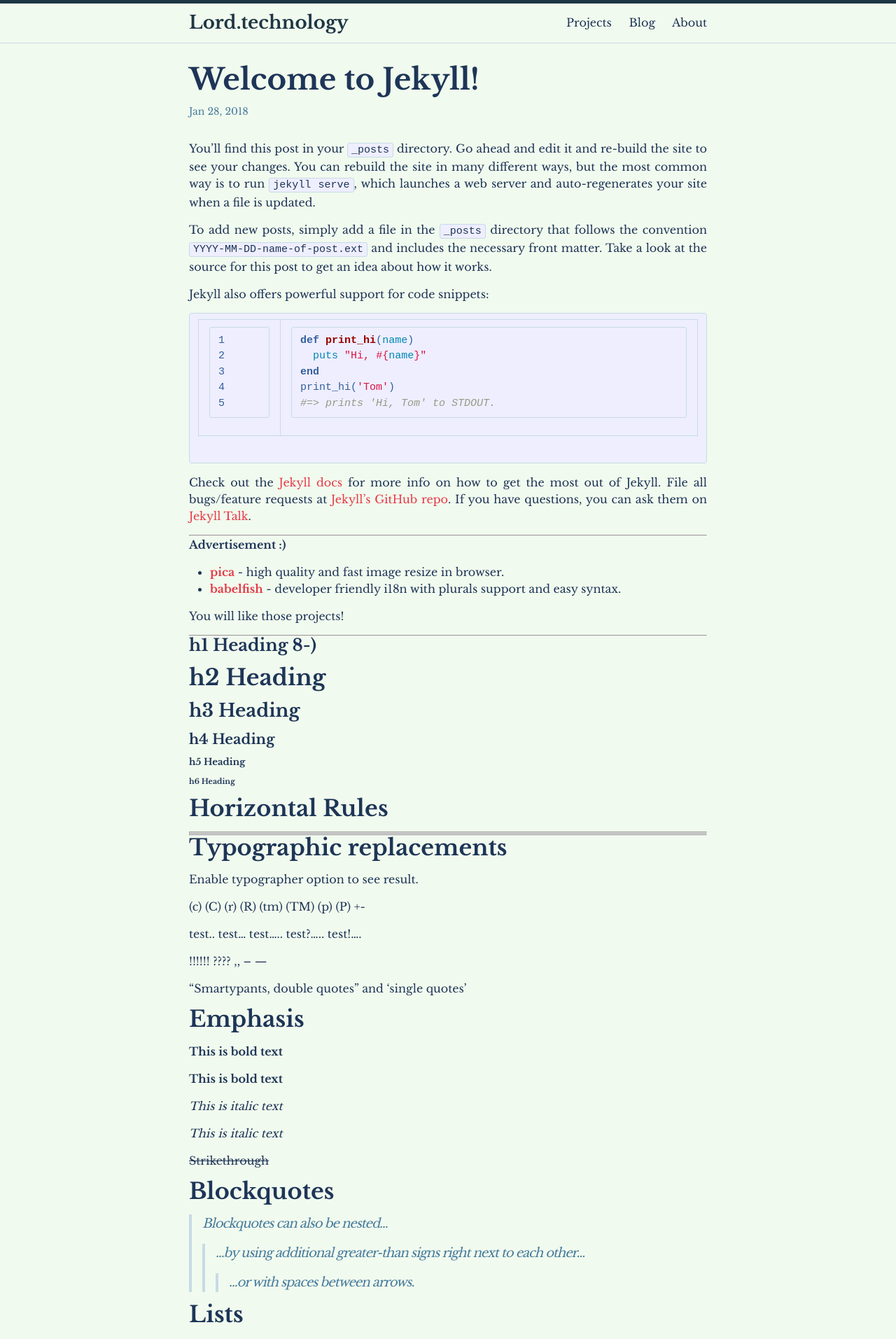
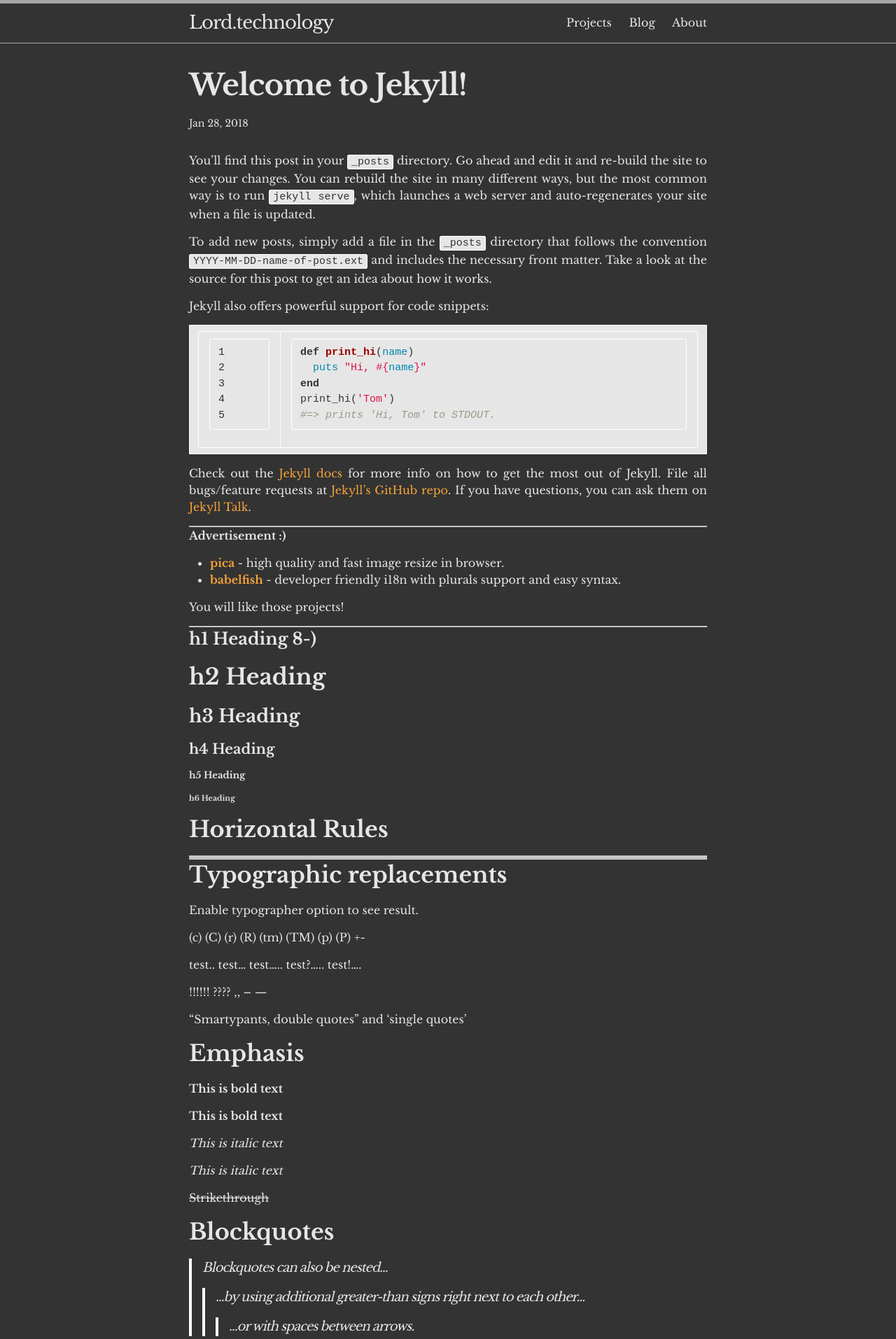
Before and after one commit to jamie-lord/Lord.technology, a Jekyll site: the page built from _posts/2018-01-28-welcome-to-jekyll.md, in a window 1280 px wide. Shown: the top 1913 px of the page at 70% size. Built offline with Jekyll 4.4.1, drawn with Linux system fonts in a browser that asks for light colours.

Commit message:
Tweaked color scheme

```diff
--- a/_sass/customizations.scss
+++ b/_sass/customizations.scss
@@ -1,23 +1,5 @@
 p {
     text-align: justify
-}
-
-h1, h2, h3, h4, h5, h6 {
-    font-weight: 700;
-    line-height: 1.1;
-}
-
-.post-title {
-    letter-spacing: 0;
-}
-
-.site-title {
-    font-weight: 700;
-    letter-spacing: 0;
-}
-
-.page-heading {
-    font-size: 2em;
 }
 
 .container {
--- a/_sass/minima.scss
+++ b/_sass/minima.scss
@@ -10,12 +10,12 @@ $base-line-height: 1.5 !default;
 
 $spacing-unit:     30px !default;
 
-$text-color:       #1d3557 !default;
-$background-color: #f1faee !default;
-$brand-color:      #e63946 !default;
-$selection-color:  #c6cdc3 !default;
+$text-color:       #e6e6e6 !default;
+$background-color: #333333 !default;
+$brand-color:      #f5a339 !default;
+$selection-color:  #575757 !default;
 
-$grey-color:       #457b9d !default;
+$grey-color:       #e6e6e6 !default;
 $grey-color-light: lighten($grey-color, 40%) !default;
 $grey-color-dark:  darken($grey-color, 25%) !default;
 
--- a/_sass/minima/_base.scss
+++ b/_sass/minima/_base.scss
@@ -83,6 +83,9 @@ li {
  */
 h1, h2, h3, h4, h5, h6 {
   font-weight: $base-font-weight;
+  line-height: 1.4;
+  letter-spacing: 0;
+  font-weight: 700;
 }
 
 
@@ -139,7 +142,7 @@ code {
   @include relative-font-size(0.9375);
   border: 1px solid $grey-color-light;
   border-radius: 3px;
-  background-color: #eef;
+  background-color: $grey-color;
 }
 
 code {
@@ -217,22 +220,20 @@ pre {
  * Tables
  */
 table {
-  margin-bottom: $spacing-unit;
   width: 100%;
   text-align: $table-text-align;
-  color: lighten($text-color, 18%);
   border-collapse: collapse;
   border: 1px solid $grey-color-light;
   tr {
     &:nth-child(even) {
-      background-color: lighten($grey-color-light, 6%);
+      background-color: lighten($background-color, 8%);
     }
   }
   th, td {
     padding: ($spacing-unit / 3) ($spacing-unit / 2);
   }
   th {
-    background-color: lighten($grey-color-light, 3%);
+    background-color: lighten($background-color, 8%);
     border: 1px solid darken($grey-color-light, 4%);
     border-bottom-color: darken($grey-color-light, 12%);
   }
--- a/_sass/minima/_layout.scss
+++ b/_sass/minima/_layout.scss
@@ -3,7 +3,7 @@
  */
 .site-header {
   border-top: 5px solid $grey-color-dark;
-  border-bottom: 1px solid $grey-color-light;
+  border-bottom: 1px solid $grey-color-dark;
   min-height: $spacing-unit * 1.865;
 
   // Positioning context for the mobile navigation icon
@@ -20,7 +20,7 @@
 
   &,
   &:visited {
-    color: $grey-color-dark;
+    color: $text-color;
   }
 }
 
@@ -105,7 +105,7 @@
  * Site footer
  */
 .site-footer {
-  border-top: 1px solid $grey-color-light;
+  border-top: 1px solid $grey-color-dark;
   padding: $spacing-unit 0;
 }
 
@@ -217,7 +217,6 @@
 .post-title {
   @include relative-font-size(2.625);
   letter-spacing: -1px;
-  line-height: 1;
 
   @include media-query($on-laptop) {
     @include relative-font-size(2.25);
--- a/_sass/minima/_syntax-highlighting.scss
+++ b/_sass/minima/_syntax-highlighting.scss
@@ -1,12 +1,17 @@
 /**
  * Syntax highlighting styles
  */
+.highlighter-rouge, .highlight {
+  background: $grey-color;
+  color: $background-color;
+}
+
 .highlight {
-  background: #fff;
   @extend %vertical-rhythm;
 
   .highlighter-rouge & {
-    background: #eef;
+    background: $grey-color;
+    color: $background-color;
   }
 
   .c     { color: #998; font-style: italic } // Comment
```
